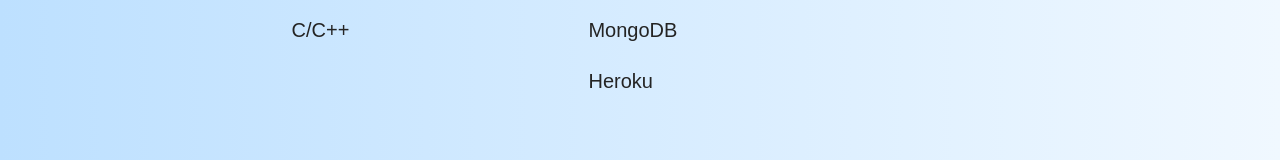
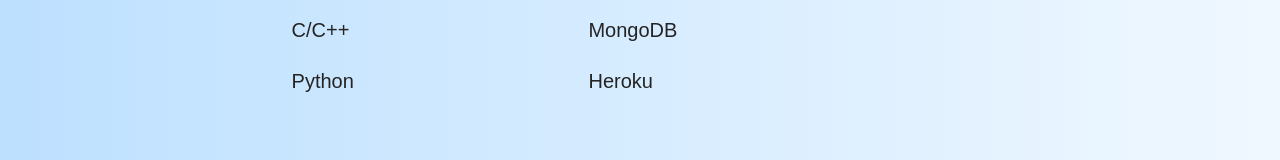
Before and after one commit to andrewahn-ubc/andrewahn-ubc.github.io, a React (Create React App) app: page / in a window 1280 px wide. Shown: the part 1076-1236 px from the top of the page. Built offline with nearby package versions, Linux system fonts and the light colour scheme.

Commit message:
Content: listed python in "skills"

```diff
--- a/src/Components/HeroSection.css
+++ b/src/Components/HeroSection.css
@@ -129,11 +129,11 @@
 }
 
 .hero-welcome-header {
-    animation: hero-welcome-header 6s ease 0s 1;
+    animation: hero-welcome-header 5s ease 0s 1;
 }
 
 .hero-welcome-details {
-    animation: hero-welcome-details 7s ease 0s 1;
+    animation: hero-welcome-details 5.7s ease 0s 1;
 }
 
 .hero-intro {
--- a/src/Components/Skills.js
+++ b/src/Components/Skills.js
@@ -15,6 +15,7 @@ const Skills = () => {
                     <p>JavaScript</p>
                     <p>Java</p>
                     <p>C/C++</p>
+                    <p>Python</p>
                 </div>
 
                 <div className={brightness == 'light' ? "skills-column" : "skills-column-dark"} >
```
